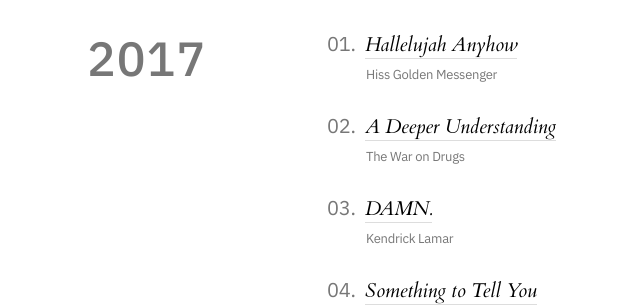
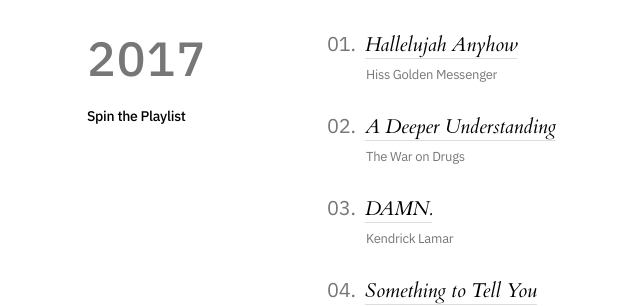
Before and after one commit to jeremydcherry/jeremydcherry.github.io, a Jekyll site: the page built from content/25.md, in a window 1280 px wide and 900 px high, scrolled down 6436 px. Shown: the part 153-459 px from the top of the window, without its empty margins (373-1013 px from the left). Built offline with Jekyll 4.4.1, drawn with Linux system fonts in a browser that asks for light colours.

Commit message:
Updated 25 with the 2017 playlist

```diff
--- a/content/25.md
+++ b/content/25.md
@@ -218,6 +218,7 @@
   </div>
   <div class="column-third col-third-2_listen">
   	<h3 class="listen">2017</h3>
+  	<h5 class="listen"><a href="https://open.spotify.com/playlist/18VHKcDWkoilEHuB9tYZ7z?si=66ypWJwKT9uZ4o7j2mjjXw" class="playlist">Spin the Playlist</a></h5>
   </div>
   <!-- List -->
   <div class="column-third col-third-3_listen">
```
